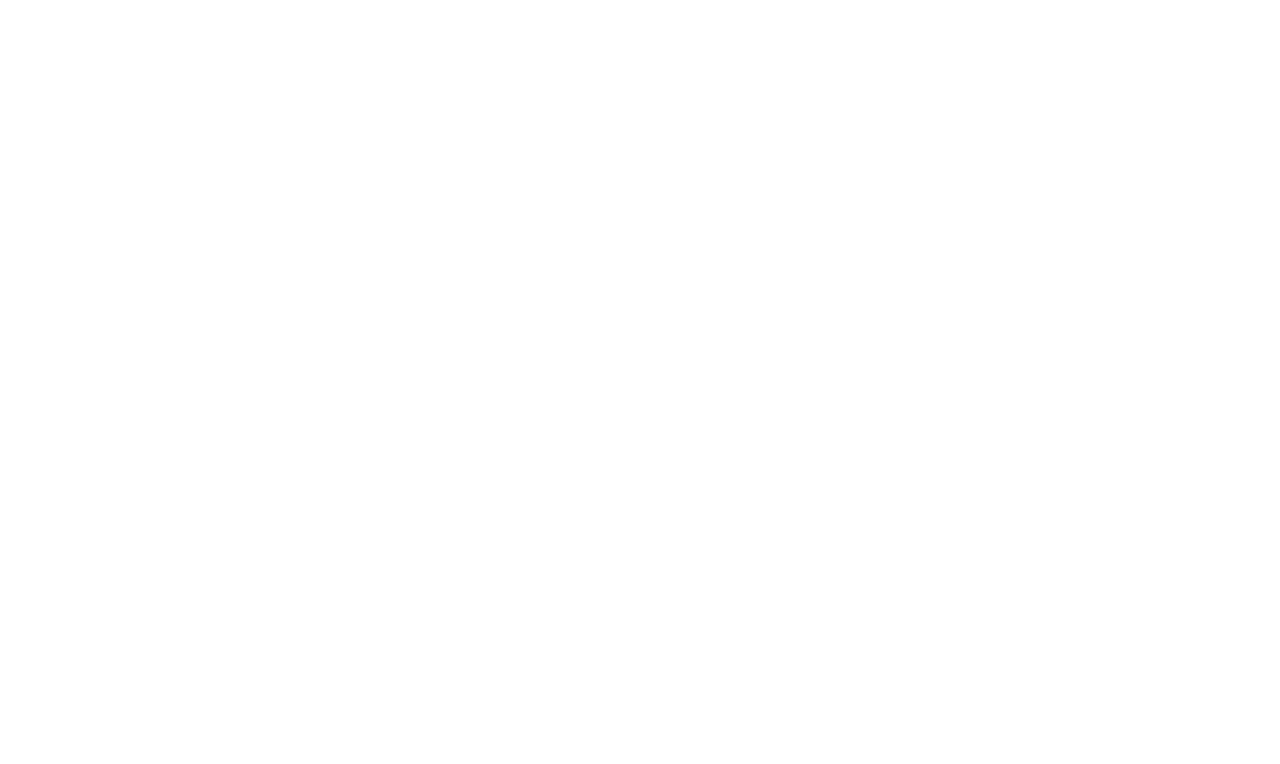
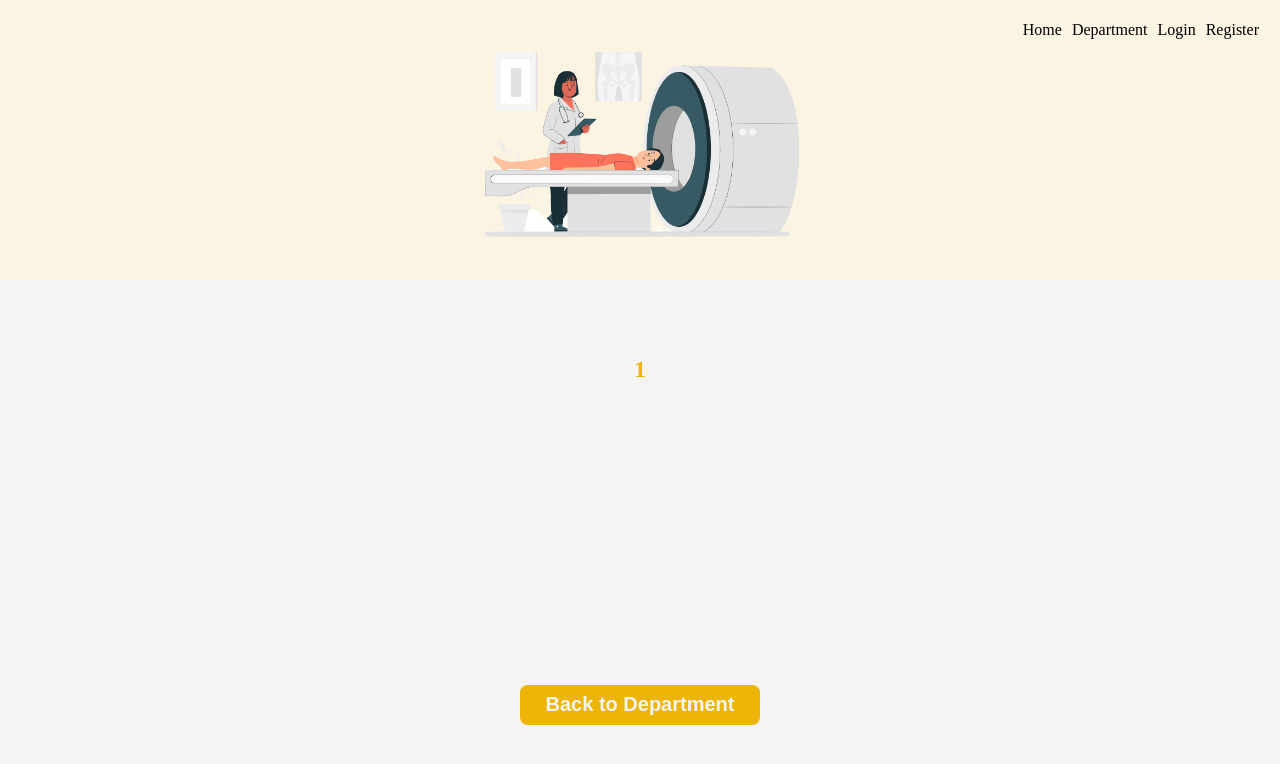
Before and after one commit to luciferpeter88/Portal, a React (Create React App) app in the folder client/: page /department/1 in a window 1280 px wide. Before the commit this address had no page. Shown: the top 764 px of the page. Built offline with nearby package versions, Linux system fonts and the light colour scheme.

Commit message:
usereducer

```diff
--- a/client/package.json
+++ b/client/package.json
@@ -11,6 +11,7 @@
     "react-icons": "^4.7.1",
     "react-router-dom": "^6.5.0",
     "react-scripts": "5.0.1",
+    "react-youtube": "^10.1.0",
     "web-vitals": "^2.1.4"
   },
   "scripts": {
--- a/client/src/App.js
+++ b/client/src/App.js
@@ -5,6 +5,7 @@
 import Login from "./pages/Login";
 import Department from "./pages/Department";
 import Register from "./pages/Register";
+import Story from "./pages/Story";
 function App() {
   return (
     <React.Fragment>
@@ -14,6 +15,7 @@
             <Route index element={<Home />} />
             <Route path="login" element={<Login />} />
             <Route path="department" element={<Department />} />
+            <Route path="department/:storyName" element={<Story />} />
             <Route path="register" element={<Register />} />
           </Route>
         </Routes>
--- /dev/null
+++ b/client/src/components/data/variables.jsx
@@ -0,0 +1,11 @@
+import mri from "../../assets/mri.png";
+import surgery from "../../assets/surgery.png";
+import blood from "../../assets/blood-taking.png";
+import ward from "../../assets/ward.png";
+
+const mriKey = "sM9V3SFRtCM";
+const surgeryKey = "6HCQl2cTg_M";
+const bloodtestKey = "n4wkWxZp044";
+const wardKey = "voYrbZY6ZyA";
+
+export { mri, surgery, blood, ward, mriKey, surgeryKey, bloodtestKey, wardKey };
--- a/client/src/components/functions/initalstate.jsx
+++ b/client/src/components/functions/initalstate.jsx
@@ -1,5 +1,9 @@
+import { mri, mriKey } from "../data/variables";
+
 const initialState = {
   display: false,
+  defaultPicture: mri,
+  defaultVideo: mriKey,
 };
 
 export default initialState;
--- a/client/src/components/functions/reducer.jsx
+++ b/client/src/components/functions/reducer.jsx
@@ -1,6 +1,29 @@
+import {
+  mri,
+  surgery,
+  blood,
+  ward,
+  mriKey,
+  surgeryKey,
+  bloodtestKey,
+  wardKey,
+} from "../data/variables";
+
 function reducer(state, action) {
   if (action.type === "HAMBURGER") {
     return { ...state, display: !state.display };
+  }
+  if (action.type === "blood-taking") {
+    return { ...state, defaultPicture: blood, defaultVideo: bloodtestKey };
+  }
+  if (action.type === "mri") {
+    return { ...state, defaultPicture: mri, defaultVideo: mriKey };
+  }
+  if (action.type === "wards") {
+    return { ...state, defaultPicture: ward, defaultVideo: wardKey };
+  }
+  if (action.type === "surgery") {
+    return { ...state, defaultPicture: surgery, defaultVideo: surgeryKey };
   }
   return state;
 }
--- a/client/src/index.css
+++ b/client/src/index.css
@@ -388,3 +388,36 @@
   }
 }
 /* end of department page */
+
+/* start story page */
+
+.storyContainer {
+  height: 100vh;
+  background-color: var(--mainColor);
+  display: flex;
+  flex-direction: column;
+}
+.storyPic {
+  height: 35%;
+  background-color: var(--thirdaryColor);
+  display: flex;
+  justify-content: center;
+  align-items: center;
+}
+.storyPic > img {
+  height: 80%;
+}
+.storyVideo {
+  height: 65%;
+  background-color: var(--mainColor);
+  display: flex;
+  justify-content: space-around;
+  align-items: center;
+  flex-direction: column;
+}
+.storyVideo > h2 {
+  text-transform: capitalize;
+  color: var(--secondaryColor);
+}
+
+/* end of story page */
--- a/client/src/pages/Department.jsx
+++ b/client/src/pages/Department.jsx
@@ -4,6 +4,8 @@
 import surgery from "../assets/surgery.png";
 import blood from "../assets/blood-taking.png";
 import ward from "../assets/ward.png";
+import { NavLink } from "react-router-dom";
+import { context } from "../components/Context";
 
 function Department() {
   return (
@@ -24,13 +26,25 @@
 }
 
 function Card({ src, alt, name }) {
+  const { dispatch } = React.useContext(context);
+
   return (
-    <div className="departmentContainer">
-      <div className="departmentCard">
-        <img src={src} alt={alt} />
+    <React.Fragment>
+      <div className="departmentContainer">
+        <div className="departmentCard">
+          <img src={src} alt={alt} />
+        </div>
+        <button className="registerButton">
+          <NavLink
+            onClick={() => dispatch({ type: alt })}
+            style={{ color: "white", textDecoration: "none" }}
+            to={`${alt}`}
+          >
+            {name}
+          </NavLink>
+        </button>
       </div>
-      <button className="registerButton">{name}</button>
-    </div>
+    </React.Fragment>
   );
 }
 
--- /dev/null
+++ b/client/src/pages/Story.jsx
@@ -0,0 +1,36 @@
+import React from "react";
+import YouTube from "react-youtube";
+import { useParams, useNavigate } from "react-router-dom";
+import { context } from "../components/Context";
+function Story() {
+  const { state } = React.useContext(context);
+
+  const navigate = useNavigate();
+  const { storyName } = useParams();
+  const opts = {
+    height: "390",
+    width: "640",
+    playerVars: {
+      autoplay: 1,
+    },
+  };
+
+  return (
+    <React.Fragment>
+      <div className="storyContainer">
+        <div className="storyPic">
+          <img src={state.defaultPicture} />
+        </div>
+        <div className="storyVideo">
+          <h2>{storyName}</h2>
+          <YouTube videoId={state.defaultVideo} opts={opts} />
+          <button onClick={() => navigate(-1)} className="registerButton">
+            Back to Department
+          </button>
+        </div>
+      </div>
+    </React.Fragment>
+  );
+}
+
+export default Story;
```
Also changed, not shown: 1 other file (tests, documents, lock files or other folders).
